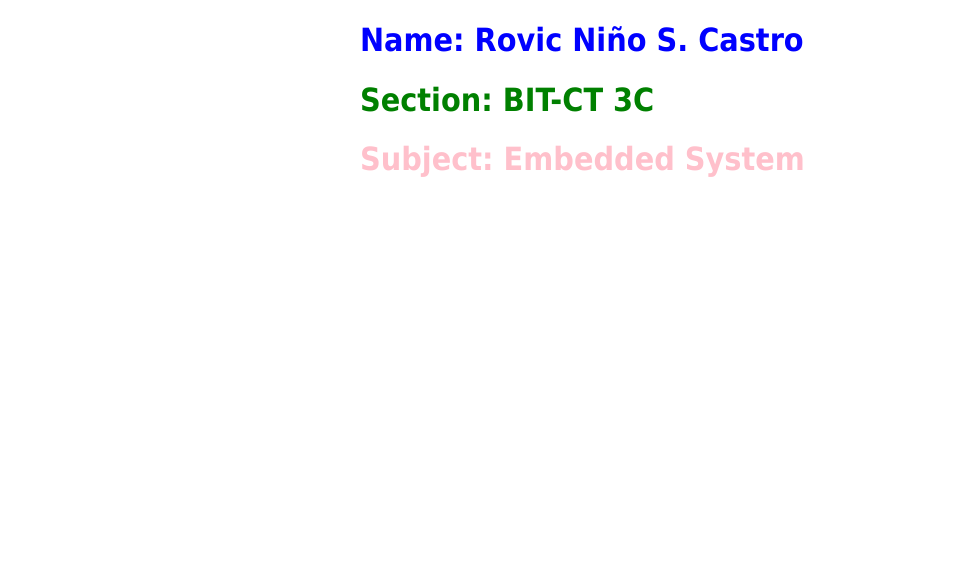
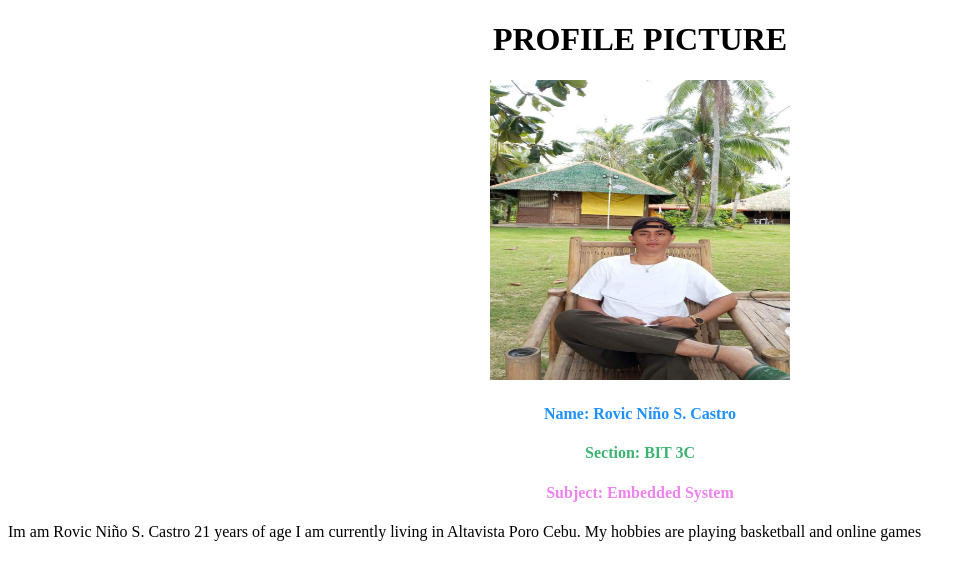
Before and after one commit to Dongrovic/html, a plain HTML site: page index.html in a window 1280 px wide. Shown: the whole page, without its empty margins (0-975 px from the left). Drawn offline with Linux system fonts and the light colour scheme.

Commit message:
this is my first commit

```diff
--- a/index.html
+++ b/index.html
@@ -1,14 +1,24 @@
 <!DOCTYPE html>
 <html>
-<head>
-<title>Welcome to nginx!</title>
-<style>
-html { color-scheme: light dark; }
-body { width: 35em; margin: 0 auto;
-font-family: Tahoma, Verdana, Arial, sans-serif; }
-</style>
-</head>
 <body>
-<h1 style=color:Blue;>Name: Rovic Niño S. Castro</h1>
-<h1 style="Color:green;"> Section: BIT-CT 3C</h1>
-<h1 style="color:pink;">Subject: Embedded System</h1>
+
+
+<center>
+    <h1>
+        PROFILE PICTURE
+    </h1>
+
+
+<img src="IMG_20221209_175325_409.jpg" alt="Trulli" width="300" height="300">
+</center>
+<center>
+
+<h4 style="color:DodgerBlue;">Name: Rovic Niño S. Castro</h4>
+<h4 style="color:MediumSeaGreen;">Section: BIT 3C</h4>
+<h4 style="color:Violet;">Subject: Embedded System</h4
+<h4 style
+<h4></center> Im am Rovic Niño S. Castro 21 years of age I am currently living in Altavista Poro Cebu. My hobbies are playing basketball and online games</h4>
+
+
+</body>
+</html
```
